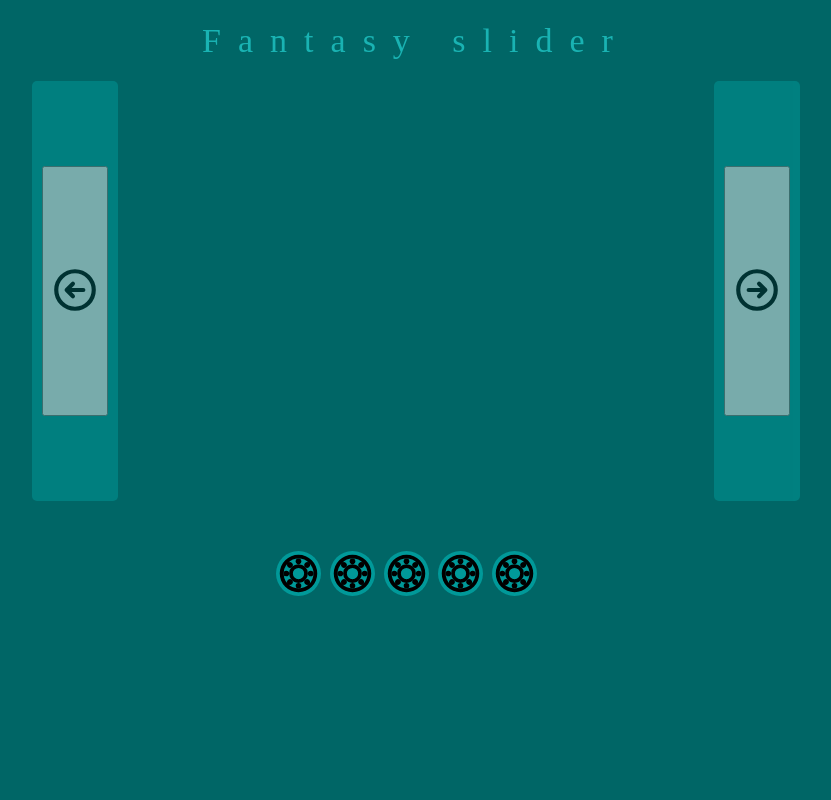
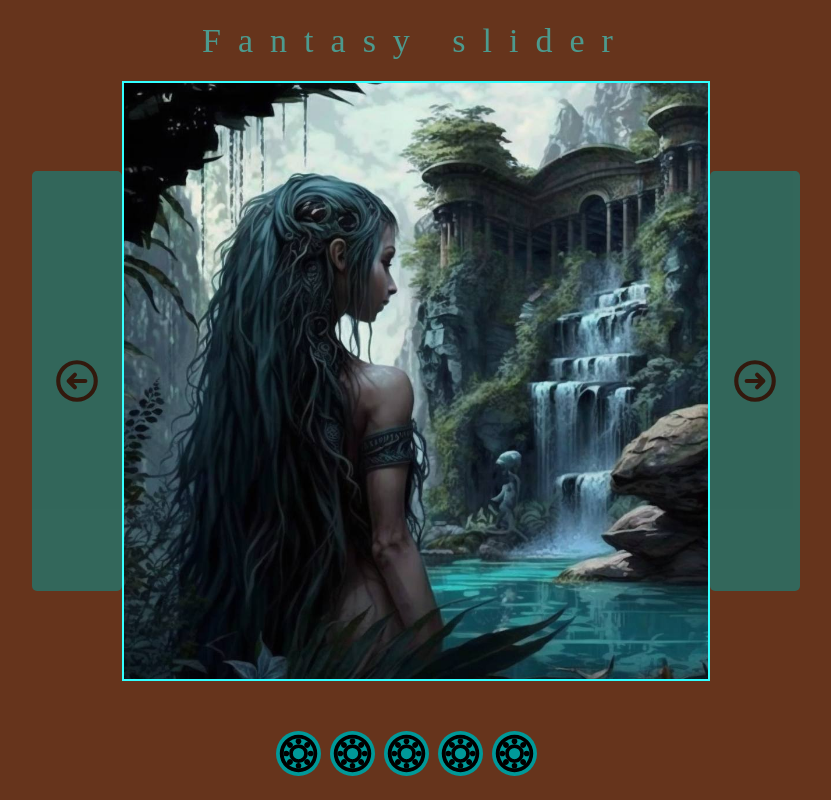
Before and after one commit to NikitaMalofeev/Project-_Swiper, a plain HTML site: page pages/index.html in a window 1280 px wide. Shown: the whole page, without its empty margins (224-1055 px from the left). Drawn offline with Linux system fonts and the light colour scheme; grey boxes are pictures that could not be loaded; a web font is replaced by a local one.

Commit message:
Почти рабочий и уже красивый слайдер с локальными асетами

```diff
--- a/css/style.css
+++ b/css/style.css
@@ -13,7 +13,7 @@ table{border-collapse:collapse;border-spacing:0}
 .swiper {
     width: 100vw;
     height: 100vh;
-    background-color: #006666;
+    background-color: #66341C;
 }
 
 .swiper__container {
@@ -44,6 +44,7 @@ table{border-collapse:collapse;border-spacing:0}
     flex-direction: row;
     margin: 0 auto;
     width: 60vw;
+    height: 75vh;
 }
 
 .swiper__button-prev{
@@ -55,6 +56,7 @@ table{border-collapse:collapse;border-spacing:0}
 }
 
 .button-prev {
+    align-items: center;
     height: 250px;
 }
 
@@ -62,6 +64,7 @@ table{border-collapse:collapse;border-spacing:0}
     flex: 1 1 80%;
     background-size: contain;
     background-position: center center;
+    border: 2px solid #33ffff;
 }
 
 .swiper__button-next {
@@ -73,13 +76,14 @@ table{border-collapse:collapse;border-spacing:0}
     background-color: #181818;
 }
 
-.button__next {
+.button-next {
     align-items: center;
     height: 250px;
 }
 
 .button {
     display: flex;
+    margin: auto 0;
     border: grey;
     background: #009999;
     padding: 10px;
@@ -92,11 +96,18 @@ table{border-collapse:collapse;border-spacing:0}
     background: rgba(0,0,0,0);
     color: #3a7999;
     box-shadow: inset 0 0 0 3px #33ffff;
+    transition: 1s;
 }
 
 
 .button__icon {
     max-width: 50px;
+}
+
+.button__icon:hover {
+    background-color: white;
+    border-radius: 50%;
+    transition: 1s;
 }
 
 .button__icon-next {
@@ -123,3 +134,9 @@ table{border-collapse:collapse;border-spacing:0}
     background-color: #009999;
     border-radius: 50%;
 }
+
+.active {
+    width: 100%;
+    height: 100%;
+    background-size: cover;
+}
--- a/js/slider.js
+++ b/js/slider.js
@@ -1,17 +1,17 @@
 let images = [{
-    url: "https://wampi.ru/image/RpvMaOi",
+    url: "../asset/item1.jpg",
     title: "Mermeid and waterfall"
 }, {
-    url: "https://wampi.ru/image/Rpvixvx",
+    url: "../asset/item2.jpg",
     title: "Queen of autumn"
 }, {
-    url: "https://wampi.ru/image/Rpvim1O",
+    url: "../asset/item3.jpg",
     title: "Cyberpank girl"
 }, {
-    url: "https://wampi.ru/image/Rpvina6",
+    url: "../asset/item4.jpg",
     title: "Girl in the church"
 }, {
-    url: "https://wampi.ru/image/RpviCss",
+    url: "../asset/item5.jpg",
     title: "Violinist on the square"
 }];
 
@@ -28,7 +28,7 @@ function initSlider () {
 
     function initImages () {
         images.forEach((image, index) => {
-            let imageDiv = `<div class="image n${index} ${index === 0? 'active' : ''}" style="background-image:url(${images[index].url});" data-index ="${index}"></div>`;
+            let imageDiv = `<div class="image n${index} ${index === 0? 'active' : ''}" style="background-image:url(${images[index].url})"; data-index ="${index}"></div>`;
             sliderImages.innerHTML += imageDiv;
         });
     }
@@ -40,10 +40,10 @@ function initSlider () {
                 let curImageNum = +sliderImages.querySelector('.active').dataset.index;
                 let nextImageNum;
 
-                if (arrow.classList.contains("button__prev")) {
+                if (arrow.classList.contains("button-prev")) {
                     nextImageNum = curImageNum === 0? images.length - 1 : curImageNum - 1;
                 } else {
-                    nextImageNum = curImageNum === images.length? 0 : curImageNum + 1;
+                    nextImageNum = curImageNum === images.length - 1? 0 : curImageNum + 1;
                 }
                 moveSlider(nextImageNum);
             });
@@ -58,5 +58,4 @@ function initSlider () {
 
 
 
-
-document.addEventListener("DOMContentLoaded", initSlider());
+document.addEventListener("DOMContentLoaded", initSlider);
--- a/pages/index.html
+++ b/pages/index.html
@@ -17,14 +17,14 @@
         </div>
         <div class="swiper__items">
             <div class="swiper__button-prev button">
-                <button class="button-prev">
-                    <img class="button__icon" src="../img/slide_arrow.svg" alt="button previous">
+                <button class="button-prev button">
+                    <img class="button__icon button__icon-prev" src="../img/slide_arrow.svg" alt="button previous">
                 </button>
             </div>
             <div class="swiper__content">
             </div>
             <div class="swiper__button-next button">
-                <button class="button__next">
+                <button class="button-next button">
                     <img class="button__icon button__icon-next" src="../img/slide_arrow.svg" alt="button next">
                 </button>
             </div>
```
Also changed, not shown: asset/item1.jpg (renamed from asset/mermaid.jpg), asset/item2.jpg (renamed from asset/Queen.jpg), asset/item3.jpg (renamed from asset/digital girl.jpg), asset/item5.jpg (added).
